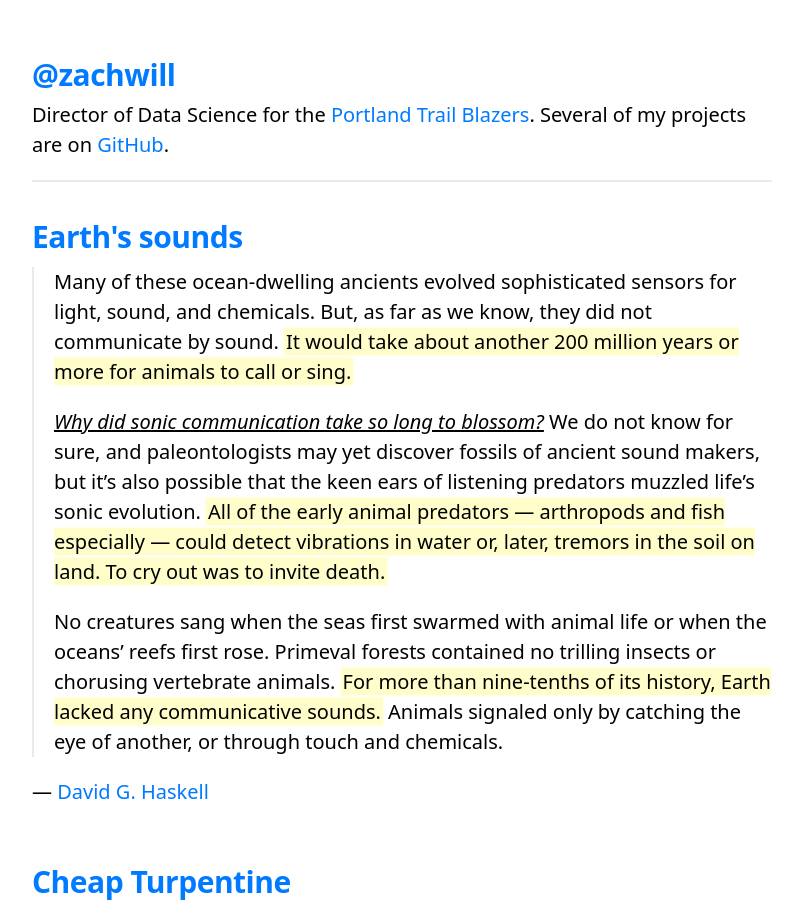
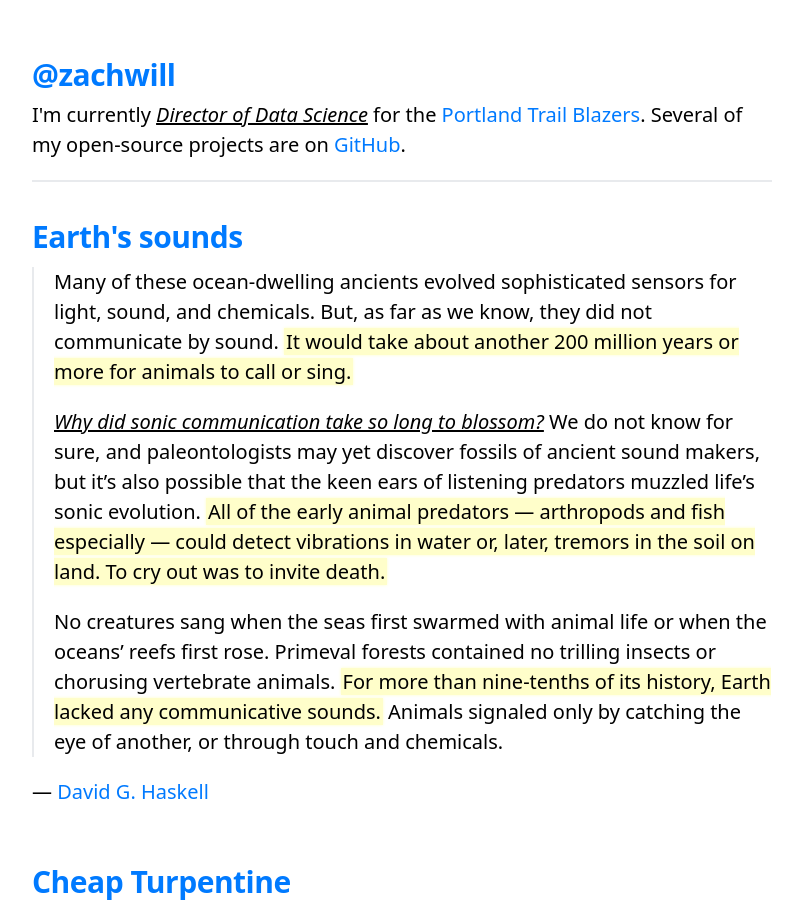
Before and after one commit to zachwill/blog, a Jekyll site: the page built from index.html, in a window 1280 px wide and 900 px high. Shown: the whole window, without its empty margins (238-1041 px from the left). Built offline with Jekyll 4.4.1, drawn with Linux system fonts in a browser that asks for light colours.

Commit message:
Update header.html

```diff
--- a/_includes/header.html
+++ b/_includes/header.html
@@ -1,5 +1,5 @@
 <header>
   <h2><a href="http://twitter.com/zachwill">@zachwill</a></h2>
-  <p>Director of Data Science for the <a href="https://www.linkedin.com/in/heyzachwill/">Portland Trail Blazers</a>. Several of my projects are on <a href="http://github.com/zachwill">GitHub</a>.
+  <p>I'm currently <em>Director of Data Science</em> for the <a href="https://www.linkedin.com/in/heyzachwill/">Portland Trail Blazers</a>. Several of my open-source projects are on <a href="http://github.com/zachwill">GitHub</a>.
   </p>
 </header>
```
